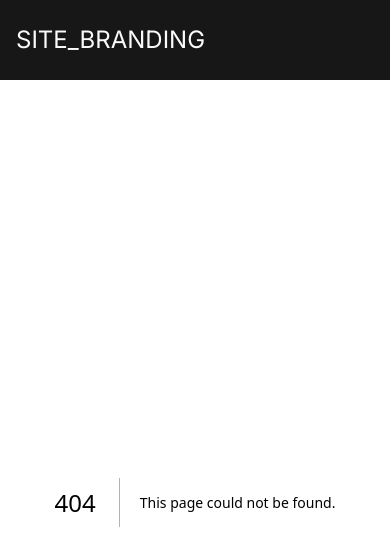
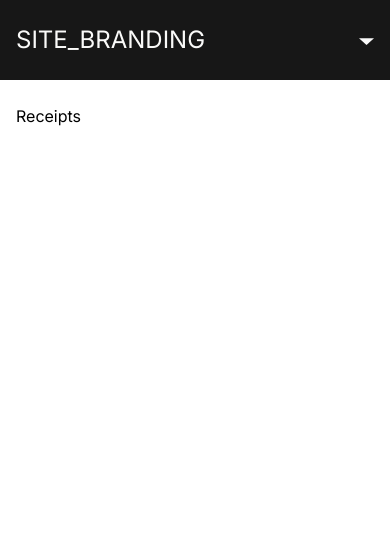
Before and after one commit to jbeauty-uk/accountability, a Next.js app in the folder frontend/: page /receipts in a window 390 px wide. Before the commit this address had no page. Shown: the top 550 px of the page. Built offline with nearby package versions, Linux system fonts and the light colour scheme.

Commit message:
animated mobile navigation menu

```diff
--- a/frontend/components/header/index.tsx
+++ b/frontend/components/header/index.tsx
@@ -1,14 +1,109 @@
+import { AnimatePresence, motion, useCycle, Variants } from "framer-motion";
 import Link from "next/link";
+import { useRouter } from "next/router";
 import { SITE_BRANDING } from "../../constants";
-import Navigation from "./nav";
 
-const Header = () => (
-  <div className="bg-neutral-900 text-neutral-50 px-4 py-6">
-    <Link href="/" className="text-2xl">
-      {SITE_BRANDING}
-    </Link>
-    <Navigation />
-  </div>
-);
+type Route = {
+  displayText: string;
+  href: string;
+  onClick?: () => void;
+};
+
+const duration = 0.2;
+
+const routes: Route[] = [
+  {
+    displayText: "Home",
+    href: "/",
+  },
+  {
+    displayText: "Receipts",
+    href: "/receipts",
+  },
+];
+
+const navigationVariants: Variants = {
+  open: { height: "auto" },
+  closed: { height: 0 },
+};
+
+const routeVariants: Variants = {
+  open: {
+    opacity: 1,
+    y: 0,
+    transition: { type: "spring", stiffness: 300, damping: 24 },
+  },
+  closed: { opacity: 0, y: -20, transition: { duration } },
+};
+
+const Header = () => {
+  const { route } = useRouter();
+
+  const [isOpen, cycleOpen] = useCycle(false, true);
+
+  return (
+    <motion.div
+      className="bg-neutral-900 text-stone-50 relative"
+      initial="closed"
+      animate={isOpen ? "open" : "closed"}
+      transition={{
+        duration: 0.4,
+        ease: "anticipate",
+      }}
+    >
+      <div className="flex flex-row items-center justify-between px-4 py-6">
+        <Link href="/" className="text-2xl">
+          {SITE_BRANDING}
+        </Link>
+        <motion.div
+          variants={{
+            open: { rotate: 180 },
+            closed: { rotate: 0 },
+          }}
+          transition={{ duration }}
+          style={{ originY: 0.5 }}
+          onClick={() => cycleOpen()}
+        >
+          <svg
+            width="15"
+            height="15"
+            className="fill-neutral-50"
+            viewBox="0 0 20 20"
+          >
+            <path d="M0 7 L 20 7 L 10 16" />
+          </svg>
+        </motion.div>
+      </div>
+      <AnimatePresence>
+        {isOpen && (
+          <motion.ul
+            variants={navigationVariants}
+            exit={"closed"}
+            initial={"closed"}
+            animate={"open"}
+          >
+            <div className="flex flex-col items-end space-y-6 text-xl px-4 pb-6">
+              {routes.map(({ displayText, href }) => (
+                <motion.li key={href} variants={routeVariants}>
+                  <Link
+                    href={href}
+                    onClick={cycleOpen}
+                    className={
+                      route === href
+                        ? "underline underline-offset-4 font-semibold"
+                        : "no-underline"
+                    }
+                  >
+                    {displayText}
+                  </Link>
+                </motion.li>
+              ))}
+            </div>
+          </motion.ul>
+        )}
+      </AnimatePresence>
+    </motion.div>
+  );
+};
 
 export default Header;
--- /dev/null
+++ b/frontend/components/header/nav/hamburger/index.tsx
@@ -0,0 +1,24 @@
+import { motion } from "framer-motion";
+
+type Props = {
+  open: boolean;
+  cycleOpen: () => void;
+};
+
+const Hamburger = ({ open = false, cycleOpen }: Props) => (
+  <motion.div
+    initial={{
+      rotate: 0,
+    }}
+    animate={{
+      rotate: open ? 90 : 0,
+    }}
+    transition={{
+      ease: "backInOut",
+    }}
+    className="aspect-square h-12 bg-neutral-50"
+    onClick={cycleOpen}
+  />
+);
+
+export default Hamburger;
--- a/frontend/components/header/nav/index.tsx
+++ b/frontend/components/header/nav/index.tsx
@@ -1,3 +1,43 @@
-const Navigation = () => <nav></nav>;
+import Link from "next/link";
+
+type Route = {
+  displayText: string;
+  href: string;
+  onClick?: () => void;
+};
+
+const routes: Route[] = [
+  {
+    displayText: "Home",
+    href: "/",
+  },
+  {
+    displayText: "Receipts",
+    href: "/receipts",
+  },
+];
+
+type Props = {
+  cycleOpen: () => void;
+};
+
+const Navigation = ({ cycleOpen }: Props) => (
+  <nav className="flex flex-col text-xl items-end w-full h-full relative">
+    {routes.map(({ displayText, href }) => (
+      <NavLink
+        key={href}
+        href={href}
+        displayText={displayText}
+        onClick={cycleOpen}
+      />
+    ))}
+  </nav>
+);
+
+const NavLink = ({ displayText, href, onClick }: Route) => (
+  <Link href={href} onClick={onClick}>
+    {displayText}
+  </Link>
+);
 
 export default Navigation;
--- a/frontend/components/layout.tsx
+++ b/frontend/components/layout.tsx
@@ -5,9 +5,9 @@ type LayoutProps = {
 };
 
 const Layout = ({ children }: LayoutProps) => (
-  <div>
+  <div className="flex flex-col h-screen">
     <Header />
-    {children}
+    <div className="px-4 py-6">{children}</div>
   </div>
 );
 
--- a/frontend/package.json
+++ b/frontend/package.json
@@ -9,6 +9,7 @@
     "lint": "next lint"
   },
   "dependencies": {
+    "framer-motion": "^7.6.2",
     "next": "13.0.0",
     "react": "18.2.0",
     "react-dom": "18.2.0"
--- a/frontend/pages/_document.tsx
+++ b/frontend/pages/_document.tsx
@@ -10,7 +10,7 @@ const Document = () => (
         crossOrigin="true"
       />
       <link
-        href="https://fonts.googleapis.com/css2?family=Inter&display=swap"
+        href="https://fonts.googleapis.com/css2?family=Inter:wght@400;600&display=swap"
         rel="stylesheet"
       />
     </Head>
--- /dev/null
+++ b/frontend/pages/receipts/index.tsx
@@ -0,0 +1,7 @@
+const ReceiptPage = () => (
+  <div>
+    <h1>Receipts</h1>
+  </div>
+);
+
+export default ReceiptPage;
```
Also changed, not shown: 1 other file (tests, documents, lock files or other folders).
